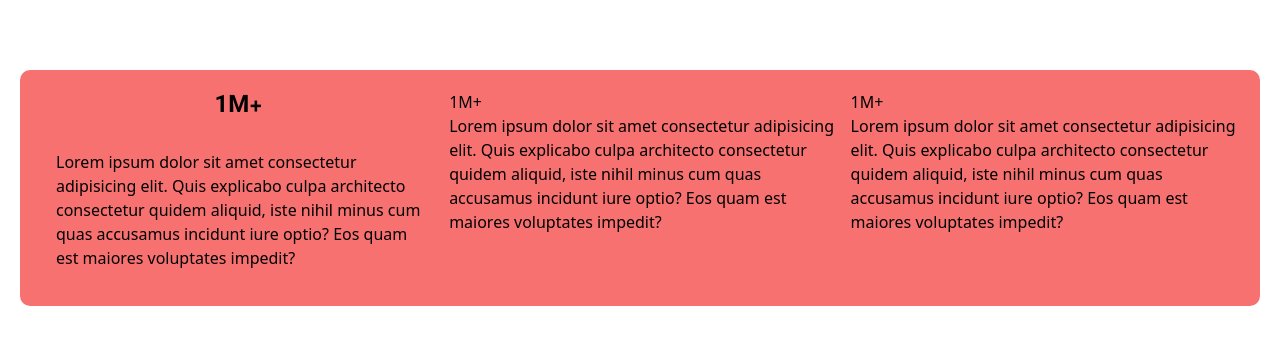
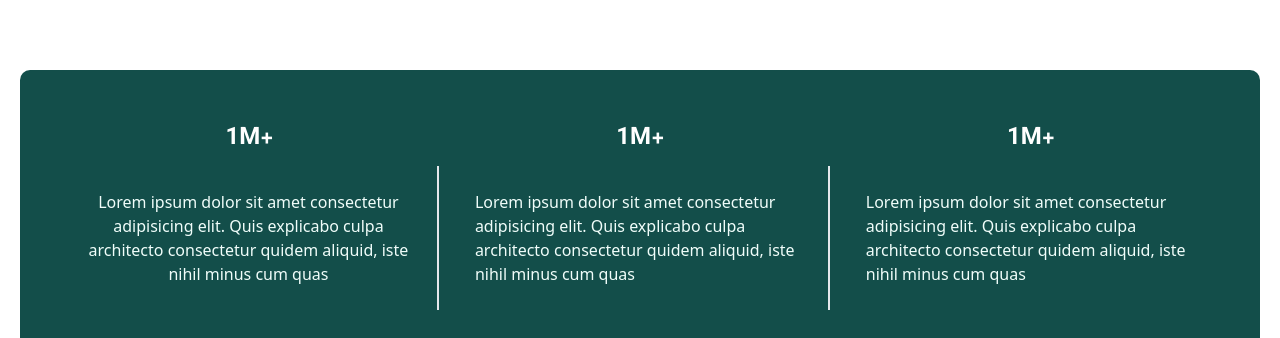
Before and after one commit to Habibsultani/Eduzone, a Vue app: page /home in a window 1280 px wide. Shown: the part 730-1068 px from the top of the page. Before the commit the page ends 1036 px from the top, so only its background shows below. Built offline with nearby package versions, Linux system fonts and the light colour scheme; a web font is replaced by a local one.

Commit message:
new styles

```diff
--- a/src/components/MainPage.vue
+++ b/src/components/MainPage.vue
@@ -64,35 +64,44 @@
         </div>
       </div>
       <!-- The testemonials part -->
-      <div id="testemonials" class="bg-red-400 p-5 rounded-[10px]">
+      <div id="testemonials" class="bg-teal-900 p-10 rounded-[10px]">
         <div class="flex gap-3">
           <div>
-            <h1 class="text-center text-2xl font-bold font-vazirmtn mb-3">
+            <h1
+              class="text-center text-2xl text-white font-bold font-vazirmtn my-3"
+            >
               1M+
             </h1>
-            <p class="text-md p-4 flex-wrap">
+            <p
+              class="text-md text-center text-teal-50 p-6 flex-wrap border-r-2"
+            >
               Lorem ipsum dolor sit amet consectetur adipisicing elit. Quis
               explicabo culpa architecto consectetur quidem aliquid, iste nihil
-              minus cum quas accusamus incidunt iure optio? Eos quam est maiores
-              voluptates impedit?
+              minus cum quas
             </p>
           </div>
           <div>
-            <h1>1M+</h1>
-            <p>
+            <h1
+              class="text-center text-2xl text-white font-bold font-vazirmtn my-3"
+            >
+              1M+
+            </h1>
+            <p class="text-md text-teal-50 p-6 flex-wrap border-r-2">
               Lorem ipsum dolor sit amet consectetur adipisicing elit. Quis
               explicabo culpa architecto consectetur quidem aliquid, iste nihil
-              minus cum quas accusamus incidunt iure optio? Eos quam est maiores
-              voluptates impedit?
+              minus cum quas
             </p>
           </div>
           <div>
-            <h1>1M+</h1>
-            <p>
+            <h1
+              class="text-center text-2xl text-white font-bold font-vazirmtn my-3"
+            >
+              1M+
+            </h1>
+            <p class="text-md text-teal-50 p-6 flex-wrap">
               Lorem ipsum dolor sit amet consectetur adipisicing elit. Quis
               explicabo culpa architecto consectetur quidem aliquid, iste nihil
-              minus cum quas accusamus incidunt iure optio? Eos quam est maiores
-              voluptates impedit?
+              minus cum quas
             </p>
           </div>
         </div>
```
